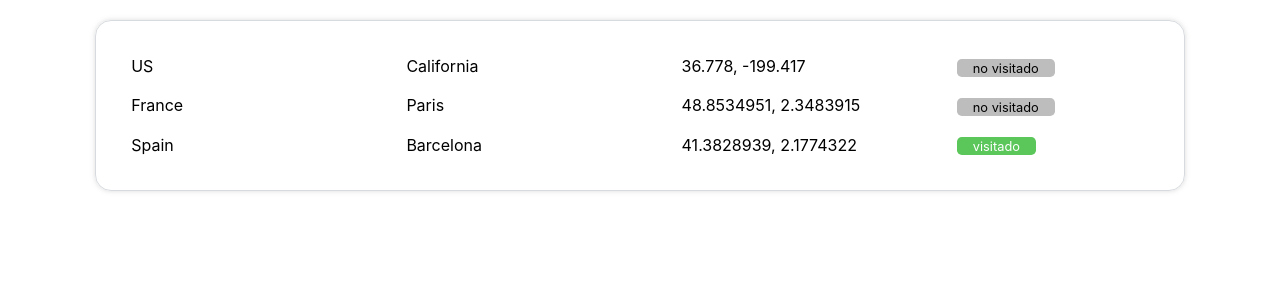
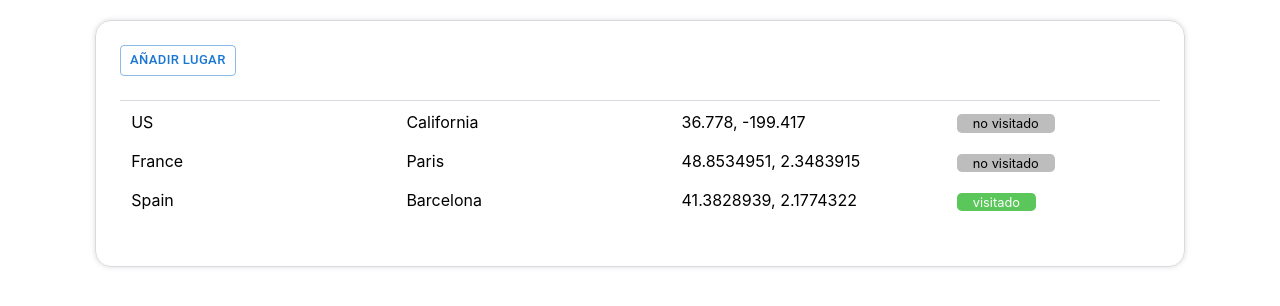
Before and after one commit to bobosd/been-to-list, a React (Vite) app: page / in a window 1280 px wide. Shown: the top 306 px of the page. Built offline with nearby package versions, Linux system fonts and the light colour scheme.

Commit message:
feat: basic layout & styles
- added MUI to dependencies
- added more UI layout

```diff
--- a/package.json
+++ b/package.json
@@ -10,6 +10,9 @@
     "preview": "vite preview"
   },
   "dependencies": {
+    "@emotion/react": "^11.13.3",
+    "@emotion/styled": "^11.13.0",
+    "@mui/material": "^6.1.0",
     "prop-types": "^15.8.1",
     "react": "^18.3.1",
     "react-dom": "^18.3.1"
--- a/src/components/BeenToList/BeenToList.css
+++ b/src/components/BeenToList/BeenToList.css
@@ -1,12 +1,17 @@
 .been-to-list {
     width: 65rem;
-    display: flex;
     border: 1px solid var(--border-gray);
     border-radius: 1rem;
     padding: 1.5rem;
     box-shadow: 0 0 0.3rem 0 rgba(210, 210, 210, 0.8);
 }
 
+.been-to-list__header {
+    margin-bottom: 1.5rem;
+}
+
 .been-to-list__body {
+    margin: 1.5rem 0;
+    border-top: 1px solid var(--border-gray);
     width: 100%;
 }
--- a/src/components/BeenToList/BeenToList.jsx
+++ b/src/components/BeenToList/BeenToList.jsx
@@ -1,5 +1,6 @@
 import PlaceItem from "../PlaceItem/PlaceItem.jsx";
 import "./BeenToList.css";
+import {Button} from "@mui/material";
 
 const BeenToList = () => {
     const places = [
@@ -26,10 +27,12 @@ const BeenToList = () => {
     return (
         <div className={"been-to-list"}>
             <div className={"been-to-list__header"}>
+                <Button variant="outlined" size="small">Añadir lugar</Button>
             </div>
             <div className={"been-to-list__body"}>
                 {
-                    places.map((p) => <PlaceItem key={p.coordinates} country={p.country} city={p.city} coordinates={p.coordinates}
+                    places.map((p) => <PlaceItem key={p.coordinates} country={p.country} city={p.city}
+                                                 coordinates={p.coordinates}
                                                  visited={p.visited}/>)
                 }
             </div>
```
Also changed, not shown: 1 other file (tests, documents, lock files or other folders).
